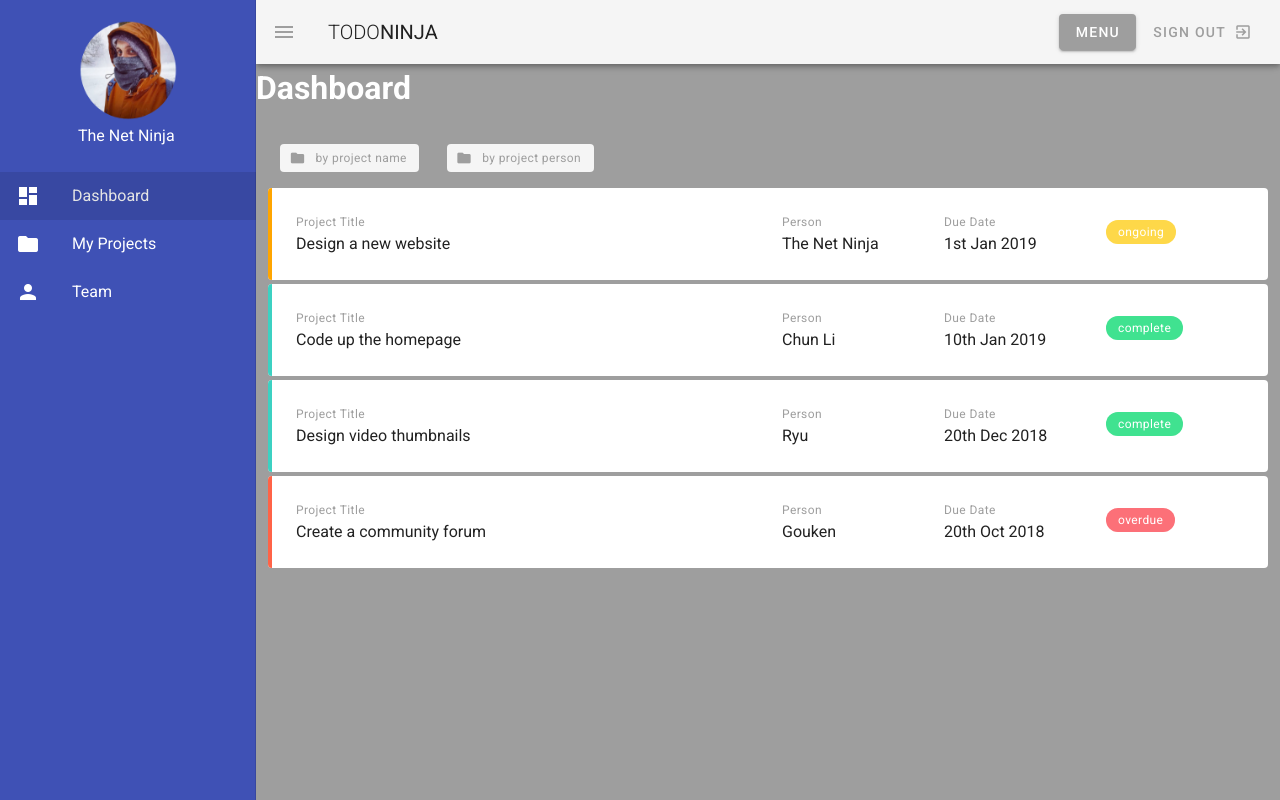
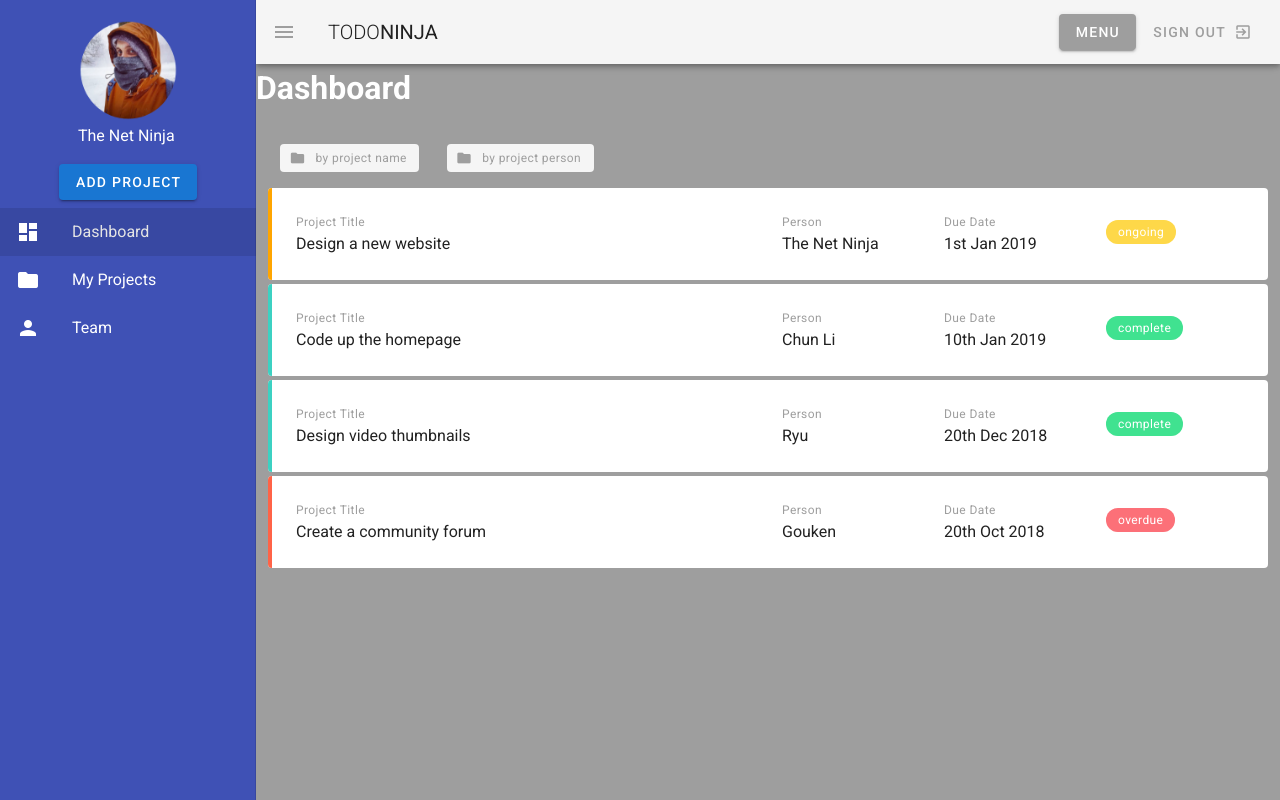
Before and after one commit to ThutaMinThway2001/Todo-app, a Vue app: page / in a window 1280 px wide. Both pictures are taken after a click on the button 28 px from the left and 32 px from the top of the page. Built offline with nearby package versions, Linux system fonts and the light colour scheme.

Commit message:
Popup v-dialog

```diff
--- a/src/components/Navbar.vue
+++ b/src/components/Navbar.vue
@@ -46,6 +46,9 @@
           </v-avatar>
           <p class="white--text subheading mt-1">The Net Ninja</p>
       </v-flex>
+      <v-flex>
+        <Popup></Popup>
+      </v-flex>
     </v-layout>
     <v-list>
         <v-list-item v-for="link in links" :key="link.text" router :to="link.route">
@@ -63,7 +66,9 @@
 </template>
 
 <script>
+import Popup from './Popup'
 export default {
+  components: { Popup },
   data() {
     return {
       drawer: false,
--- /dev/null
+++ b/src/components/Popup.vue
@@ -0,0 +1,30 @@
+<template>
+    <v-dialog
+        max-width="600"
+      >
+        <template v-slot:activator="{ on, attrs }">
+          <v-btn
+            color="primary"
+            v-bind="attrs"
+            v-on="on"
+          >Add Project</v-btn>
+        </template>
+        <template>
+          <v-card>
+            <v-card-title>
+                <h2>Add a New Project</h2>
+            </v-card-title>
+            </v-card>
+        </template>
+      </v-dialog>
+</template>
+
+<script>
+export default {
+
+}
+</script>
+
+<style>
+
+</style>
```
